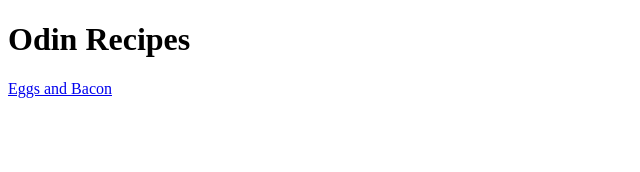
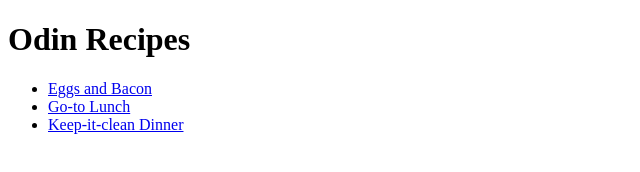
Before and after one commit to DLR91/odin-recipes, a plain HTML site: page index.html in a window 1280 px wide. Shown: the whole page, without its empty margins (0-640 px from the left). Drawn offline with Linux system fonts and the light colour scheme.

Commit message:
Turn meals into list with links on homepage.

```diff
--- a/index.html
+++ b/index.html
@@ -8,6 +8,11 @@
 </head>
 <body>
     <h1>Odin Recipes</h1>
-    <p><a href="recipes/basic-breakfast.html">Eggs and Bacon</a></p>
+    <ul>
+        <li><a href="recipes/basic-breakfast.html">Eggs and Bacon</a></li>
+        <li><a href="recipes/go-to-lunch.html">Go-to Lunch</a></li>
+        <li><a href="recipes/keep-it-clean-dinner.html">Keep-it-clean Dinner</a></li>
+    </ul>
+
 </body>
 </html>
```
